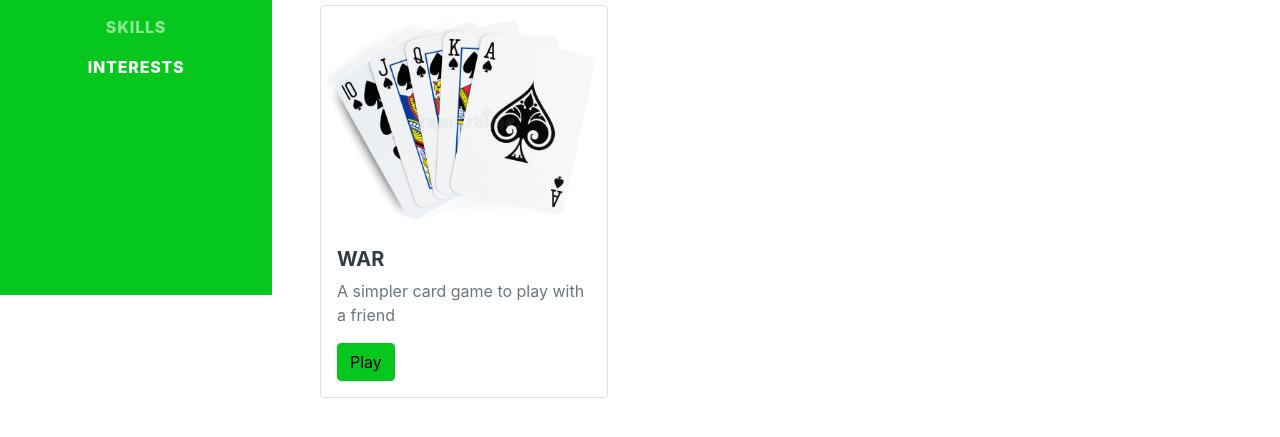
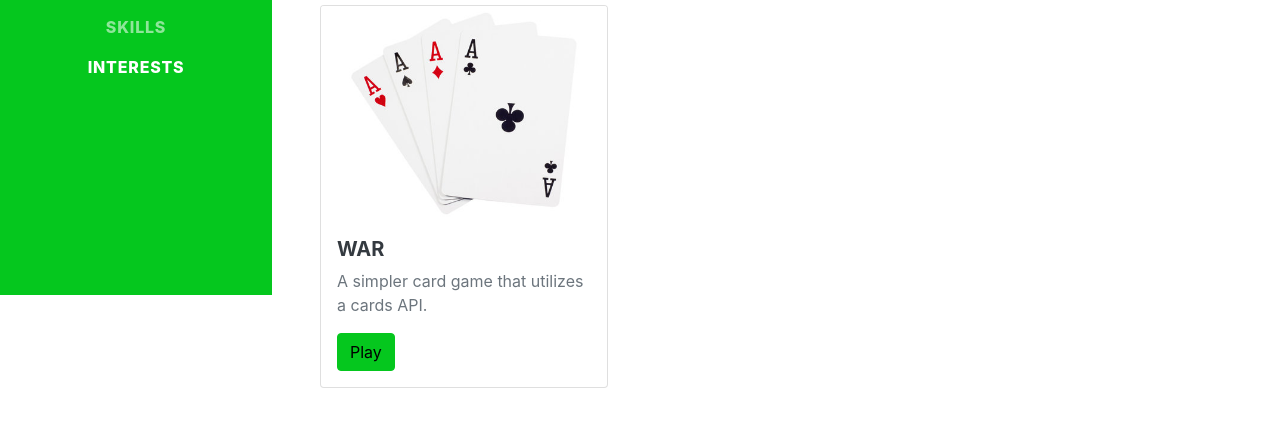
Before and after one commit to Sam-Maya/portfolio_site, a plain HTML site: page index.html in a window 1280 px wide. Shown: the part 505-942 px from the top of the page. Drawn offline with nearby package versions, Linux system fonts and the light colour scheme; a web font is replaced by a local one.

Commit message:
fixed minor details

```diff
--- a/index.html
+++ b/index.html
@@ -5,6 +5,7 @@
         <meta name="viewport" content="width=device-width, initial-scale=1, shrink-to-fit=no" />
         <meta name="description" content="" />
         <meta name="author" content="" />
+        <meta property="og:image" content="https://user-images.githubusercontent.com/4301432/38993501-ba4cd16e-43db-11e8-807d-60d1537899ef.png"/>
         <title>Home - Samuel The Dev</title>
         <link rel="icon" type="image/x-icon" href="assets/img/code-slash.ico" />
         <!-- Font Awesome icons (free version)-->
@@ -53,10 +54,10 @@
                     </div>
                     <h2>Projects</h2>
                     <div class="card justify-content-center" style="width: 18rem;">
-                        <img src="assets/img/royal-flush-playing-cards-white-background-30802117.jpg" class="card-img-top" alt="...">
+                        <img src="assets/img/360_F_29165982_ym6OekzmXuyZ4O5EKI0VB2e72UbATYOI.jpg" class="card-img-top" alt="...">
                         <div class="card-body">
                           <h5 class="card-title">War</h5>
-                          <p class="card-text">A simpler card game to play with a friend</p>
+                          <p class="card-text">A simpler card game that utilizes a cards API.</p>
                           <a href="war/war.html" class="btn btn-primary">Play</a>
                         </div>
                     </div>
```
Also changed, not shown: assets/img/360_F_29165982_ym6OekzmXuyZ4O5EKI0VB2e72UbATYOI.jpg (added), assets/img/royal-flush-playing-cards-white-background-30802117.jpg (deleted).
